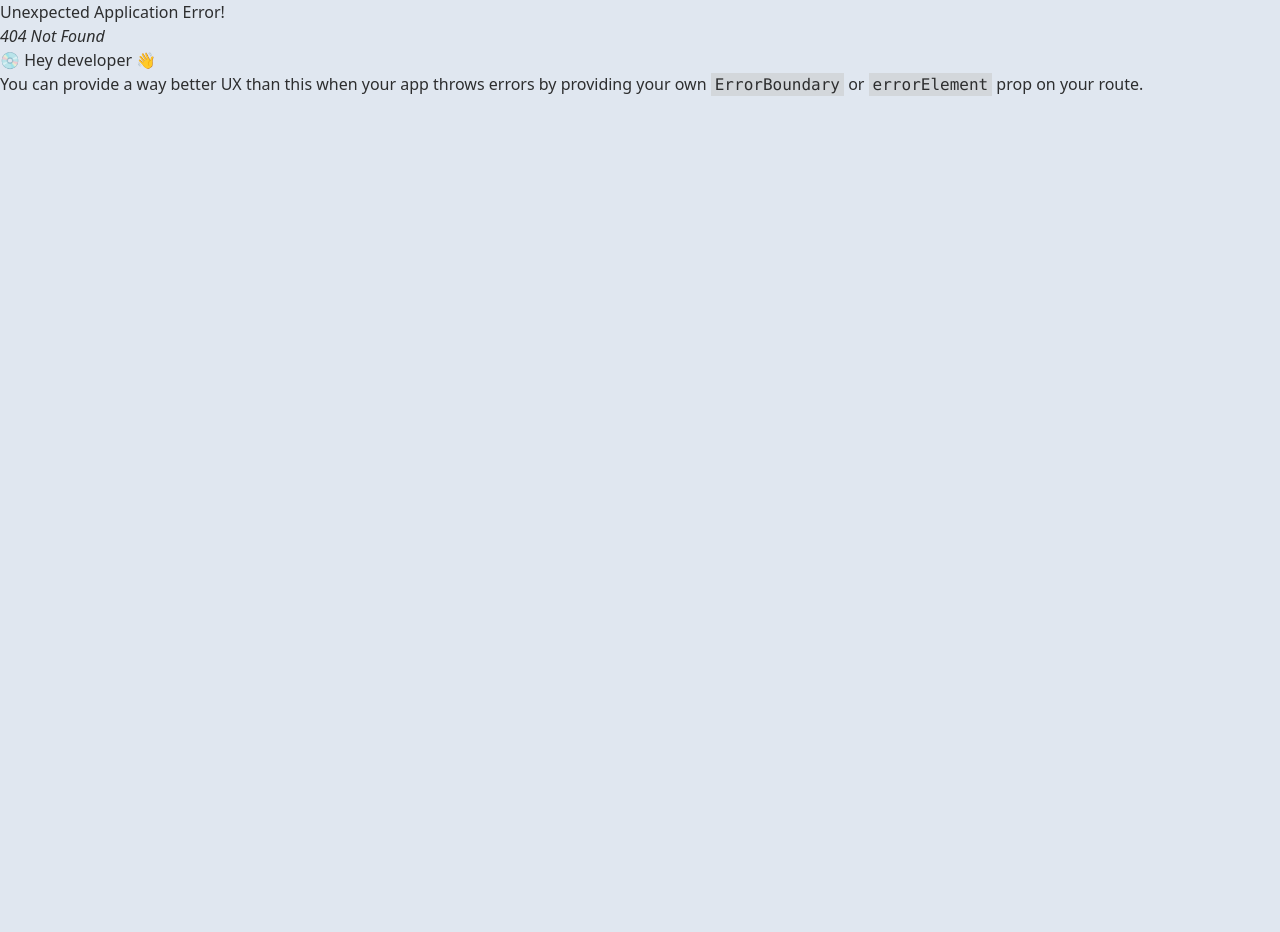
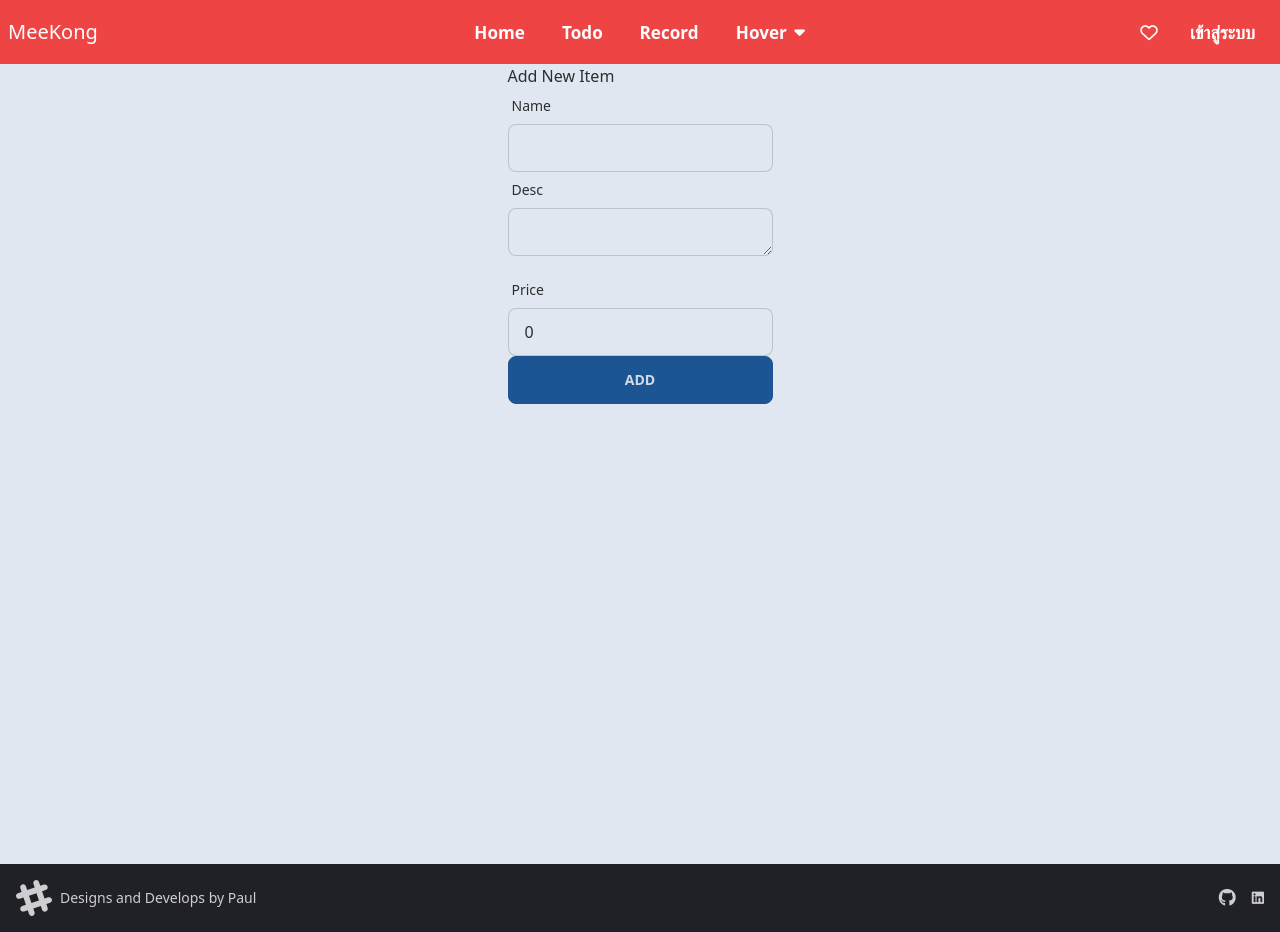
Before and after one commit to ppaauuoo/react-project, a React (Vite) app in the folder client/: page /add/item in a window 1280 px wide. Before the commit this address had no page. Before the commit the page ends 800 px from the top, so only its background shows below. Built offline with nearby package versions, Linux system fonts and the light colour scheme.

Commit message:
add itemform

```diff
--- /dev/null
+++ b/client/src/components/ItemForm.tsx
@@ -0,0 +1,110 @@
+import { Backdrop, CircularProgress } from "@mui/material";
+import { useState } from "react";
+import { useNavigate } from "react-router";
+
+// type for TSX
+interface FormValues {
+  name: string;
+  desc: string;
+  price: number;
+}
+
+export default function TodoForm() {
+  const [isLoading, setIsLoading] = useState(false);
+
+  const [open, setOpen] = useState(false);
+  const handleClose = () => {
+    setOpen(false);
+  };
+  const handleOpen = () => {
+    setOpen(true);
+  };
+  const [form, setForm] = useState<FormValues>({
+    name: "",
+    desc: "",
+    price: 0,
+  });
+
+  const navigate = useNavigate();
+
+  // These methods will update the state properties.
+  /// update form state value with new one
+  function updateForm(value: Partial<FormValues>) {
+    setForm((prev) => {
+      return { ...prev, ...value }; //set prev with value /// value = user typed value
+    });
+  }
+
+  async function onSubmit(e: React.FormEvent<HTMLFormElement>) {
+    e.preventDefault();
+
+    const newTodo = { ...form }; //turn form to JSON (form is the state value)
+    setIsLoading(true);
+    await fetch("https://reactapp-e2fk.onrender.com/item", {
+      method: "POST",
+      headers: {
+        "Content-Type": "application/json",
+      },
+      body: JSON.stringify(newTodo), //turn JSON to String
+    }).catch((error) => {
+      window.alert(error);
+      return;
+    });
+    setIsLoading(false);
+    setForm({ name: "", desc: "", price: 0 }); //reset component?
+    navigate("/shop");
+  }
+
+  return (
+    <div className="flex justify-center h-screen items">
+      <form onSubmit={onSubmit}>
+        <div className="form-control">
+          <h3>Add New Item</h3>
+
+          <label className="label">
+            <span className="label-text">Name</span>
+          </label>
+          <input
+            type="text"
+            className="input input-bordered"
+            id="name"
+            value={form.name} //the value is up to the state so no matter what you do it won't changes unless
+            onChange={(e) => updateForm({ name: e.target.value })} // we change the form state with onChange so the value would change
+          />
+          <label className="label">
+            <span className="label-text">Desc</span>
+          </label>
+          <textarea
+            className="input input-bordered mb-4"
+            id="desc"
+            value={form.desc}
+            onChange={(e) => updateForm({ desc: e.target.value })}
+          />
+          <label className="label">
+            <span className="label-text">Price</span>
+          </label>
+          <input
+            type="number"
+            className="input input-bordered"
+            id="price"
+            value={form.price} //the value is up to the state so no matter what you do it won't changes unless
+            onChange={(e) => updateForm({ price: parseInt(e.target.value) })} // we change the form state with onChange so the value would change
+          />
+          <input
+            type="submit"
+            value={isLoading ? "Loading" : "Add"}
+            className="btn btn-primary"
+            onClick={handleOpen}
+          />
+          <Backdrop
+            sx={{ color: "#fff", zIndex: (theme) => theme.zIndex.drawer + 1 }}
+            open={open}
+            onClick={handleClose}
+          >
+            <CircularProgress color="inherit" />
+          </Backdrop>
+        </div>
+      </form>
+    </div>
+  );
+}
--- a/client/src/main.tsx
+++ b/client/src/main.tsx
@@ -14,9 +14,11 @@ import Edit from "./components/User/EditUser";
 import Create from "./components/User/CreateUser";
 
 import RecordList from "./routes/recordList";
-import TodoForm from "./components/TodoForm";
+import TodoForm from "./components/ItemForm";
 
 import { Auth0Provider } from '@auth0/auth0-react';
+import Shop from "./routes/Shop";
+import ItemForm from "./components/ItemForm";
 
 
 
@@ -37,6 +39,8 @@ const router = createBrowserRouter([
       { path: "/edit/:id", element: <Edit /> },
       { path: "/add/record", element: <Create /> },
       { path: "/add/todo", element: <TodoForm /> },
+      { path: "/shop", element: <Shop /> },
+      { path: "/add/item", element: <ItemForm />}
     ],
   },
 ]);
--- a/client/src/routes/Shop.tsx
+++ b/client/src/routes/Shop.tsx
@@ -1,13 +1,15 @@
 import { Skeleton } from "@mui/material";
 import { useEffect, useState } from "react";
+import { Link } from "react-router-dom";
 
 const Item = (props: any) => {
   return (
     <>
       <div className="card bg-neutral w-64 shadow-xl text-white">
         <div className="card-body">
-          <h2 className="card-title">{props.todo.title}</h2>
-          <p>{props.todo.content}</p>
+          <h2 className="card-title">{props.item.name}</h2>
+          <p>{props.item.desc}</p>
+          <p>{props.item.price}</p>
           <div className="card-actions justify-end">
             <button
               className="btn btn-primary"
@@ -68,6 +70,9 @@ export default function Shop() {
   return (
     <div className="px-4 py-6">
       <h3 className="text-3xl font-bold pb-4">Product List</h3>
+      <Link className="btn btn-primary btn-sm" to={`/add/item`}>
+        Add Item
+      </Link>
       <div className="flex p-4">
         {isLoading ? (
           <>
```
Also changed, not shown: client/src/components/TodoForm copy.tsx (renamed from client/src/components/TodoForm.tsx), 1 other file (tests, documents, lock files or other folders).
